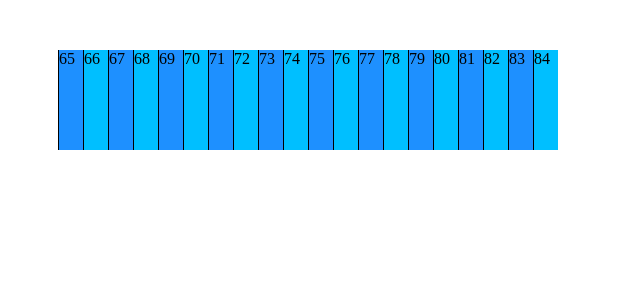
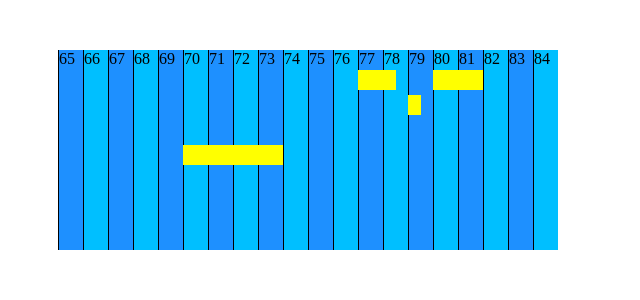
Before and after one commit to iCAMPAGNE/springboot-angular-app, an Angular app in the folder frontend/: page /springboot-angular-app/mousewheelScrolling in a window 1280 px wide. Shown: the top 300 px of the page, without its empty margins (0-640 px from the left). Built offline with nearby package versions, Linux system fonts and the light colour scheme.

Commit message:
Scaling with ships works.

```diff
--- a/frontend/src/app/components/mousewheel-scrolling/mousewheel-scrolling.component.html
+++ b/frontend/src/app/components/mousewheel-scrolling/mousewheel-scrolling.component.html
@@ -1,3 +1,6 @@
 <div class="time-span" #timeSpan>
+    <div *ngFor="let ship of ships" class="ships">
+        <div class="ship" [style.margin-left.px]="ship.pos.x * minuteWidth" [style.margin-top.px]="ship.pos.y" [style.width.px]="ship.length * minuteWidth"></div>
+    </div>
     <div *ngFor="let minute of minutes; let i = index;" class="minute" [style.min-width.px]="minuteWidth - 1">{{minute}}</div>
 </div>
--- a/frontend/src/app/components/mousewheel-scrolling/mousewheel-scrolling.component.ts
+++ b/frontend/src/app/components/mousewheel-scrolling/mousewheel-scrolling.component.ts
@@ -9,13 +9,15 @@ export class MousewheelScrollingComponent implements OnInit, AfterViewInit {
   @ViewChild('timeSpan') timeSpan: ElementRef<HTMLInputElement> | undefined;
 
   zoomFactor: number = 5;
-  clientWidth: number = 0;
+  clientMiddle: number = 0;
 
   marginLeft: number = 0;
   minutes: number[] = Array.from(Array(100).keys());
   minuteWidth: number = 25;
-  scrollLeft:number = 0;
+  scrollLeft: number = 0;
   printNr: number = 0;
+
+  ships = [{pos: {x: 80, y:0}, length: 2}, {pos: {x: 79, y:25}, length: 0.5}, {pos: {x: 77, y:0}, length: 1.5}, {pos: {x: 70, y:75}, length: 4}];
 
   ngOnInit(): void {
   }
@@ -23,20 +25,21 @@ export class MousewheelScrollingComponent implements OnInit, AfterViewInit {
   ngAfterViewInit(): void {
     if (this.timeSpan && this.timeSpan.nativeElement) {
       const timeSpanElement = this.timeSpan.nativeElement;
-      this.clientWidth = timeSpanElement.clientWidth / 2;
+      this.clientMiddle = timeSpanElement.clientWidth / 2;
+      this.marginLeft = timeSpanElement.offsetLeft;
       timeSpanElement.scrollLeft = 75 * this.minuteWidth - timeSpanElement.clientWidth / 2;
-      this.marginLeft = timeSpanElement.offsetLeft;
       this.printValues();
     }
   }
 
   @HostListener("wheel", ["$event"])
   public onScroll(event: WheelEvent) {
+    this.printValues(event);
     const currentMinuteWidth = this.minuteWidth;
     let factor = 0;
     if (this.timeSpan && this.timeSpan.nativeElement) {
-      const timeSpanEl = this.timeSpan.nativeElement;
-      this.scrollLeft = timeSpanEl.scrollLeft;
+      const timeSpanElement = this.timeSpan.nativeElement;
+      this.scrollLeft = timeSpanElement.scrollLeft;
 
       if (event.deltaY > 0 && this.minuteWidth > this.zoomFactor) {
         this.minuteWidth -= this.zoomFactor;
@@ -46,12 +49,14 @@ export class MousewheelScrollingComponent implements OnInit, AfterViewInit {
         this.minuteWidth += this.zoomFactor;
         factor = this.zoomFactor;
       }
-      timeSpanEl.scrollTo(timeSpanEl.scrollLeft + factor * (timeSpanEl.scrollLeft + (event.clientX - this.clientWidth - this.marginLeft) + timeSpanEl.clientWidth / 2) / currentMinuteWidth, 0);
+      timeSpanElement.scrollTo(timeSpanElement.scrollLeft + factor * (timeSpanElement.scrollLeft + (event.clientX - this.clientMiddle - this.marginLeft) + timeSpanElement.clientWidth / 2) / currentMinuteWidth, 0);
     }
     setTimeout(() => {
+      this.printValues(event);
       if (this.timeSpan && this.timeSpan.nativeElement) {
         const timeSpanElement = this.timeSpan.nativeElement;
-       timeSpanElement.scrollTo(this.scrollLeft + factor * (this.scrollLeft + (event.clientX - this.clientWidth - this.marginLeft) + timeSpanElement.clientWidth / 2) / currentMinuteWidth , 0);
+        timeSpanElement.scrollTo(this.scrollLeft + factor * (this.scrollLeft + (event.clientX - this.clientMiddle - this.marginLeft) + timeSpanElement.clientWidth / 2) / currentMinuteWidth , 0);
+//        this.ship.pos += factor * this.minuteWidth + 225;
 
         this.printValues(event);
       }
@@ -60,8 +65,8 @@ export class MousewheelScrollingComponent implements OnInit, AfterViewInit {
 
   printValues(event?: WheelEvent) {
     if (this.printNr++ % 5 == 0) {
-      console.log('     client\tclient\tscroll\tscroll\t');
-      console.log('zoom Left\tWidth\tLeft\tWidth\tmouse');
+      console.log('     client\tclient\tscroll\tscroll\t\tminute');
+      console.log('zoom Left\tWidth\tLeft\tWidth\tmouse\twidth');
     }
     if (this.timeSpan && this.timeSpan.nativeElement) {
       const timeSpanElement = this.timeSpan.nativeElement;
@@ -71,6 +76,7 @@ export class MousewheelScrollingComponent implements OnInit, AfterViewInit {
           + '\t' + timeSpanElement.scrollLeft
           + '\t' + timeSpanElement.scrollWidth
           + '\t' + (event ? event.clientX : '')
+          + '\t' + this.minuteWidth
           + '\t' + (75 * this.minuteWidth * 5 - timeSpanElement.clientWidth / 2)
           + '\t' + (timeSpanElement.scrollLeft + (event ? event.clientX - 258: 0) + timeSpanElement.clientWidth / 2) / (this.minuteWidth * 5)
           + '\t'
--- a/frontend/src/stylesheets/components/_timeSpan.scss
+++ b/frontend/src/stylesheets/components/_timeSpan.scss
@@ -3,7 +3,7 @@
     display: -webkit-flex;
     display: flex;
     width: 500px;
-    height: 100px;
+    height: 200px;
     overflow-x: scroll;
 
     .minute {
@@ -17,4 +17,14 @@
             background-color: deepskyblue;
         }
     }
+
+    .ships {
+        position: relative;
+        width: 0;
+        margin-top:20px;
+        .ship {
+            height: 20px;
+            background-color: yellow;
+        }
+    }
 }
```
